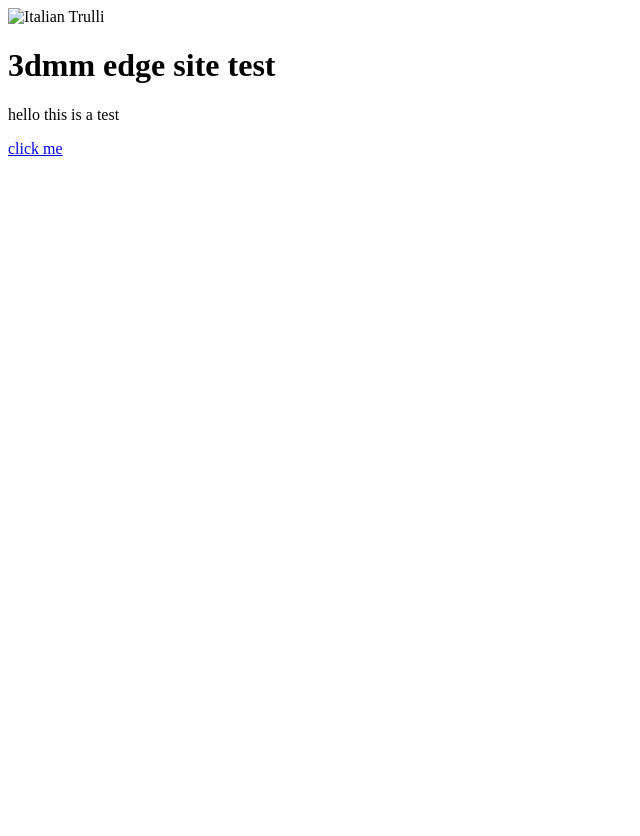
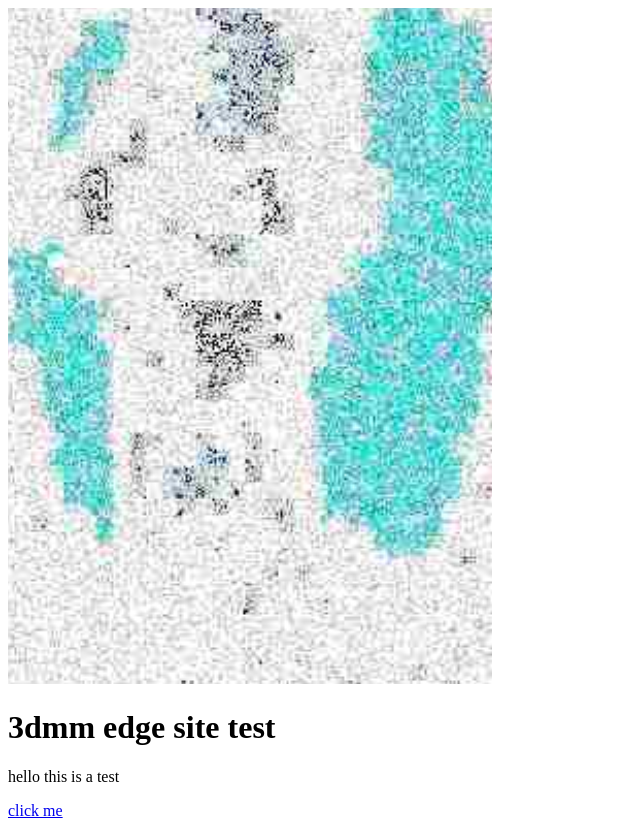
Before and after one commit to pieman684/3dmmedge, a plain HTML site: page index.html in a window 1280 px wide. Shown: the whole page, without its empty margins (0-640 px from the left). Before the commit the page ends 800 px from the top, so only its background shows below. Drawn offline with Linux system fonts and the light colour scheme.

Commit message:
Update index.html

```diff
--- a/index.html
+++ b/index.html
@@ -1,7 +1,7 @@
 <!DOCTYPE html>
 <html>
 <head>
-<img src="pic_trulli.jpg" alt="Italian Trulli">
+<img src="Screenshot 2024-03-17 151949.png" alt="test">
 </head>
 <body>
 
```
